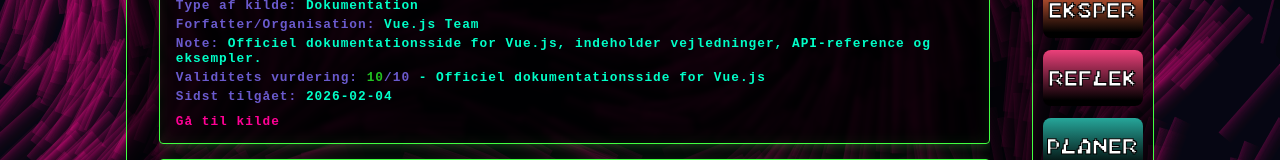
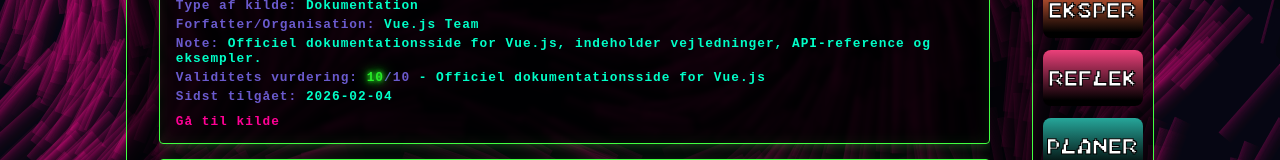
Before and after one commit to Gatherer4466/gatherer4466.github.io, a Vue app: page /literature in a window 1280 px wide. In both pictures the pointer is over the element "10". Shown: the part 322-482 px from the top of the page. Built offline with nearby package versions, Linux system fonts and the light colour scheme.

Commit message:
Make the score shine when you hover over the card

```diff
--- a/src/components/viewSpecific/literature/SourceCard.vue
+++ b/src/components/viewSpecific/literature/SourceCard.vue
@@ -6,7 +6,7 @@
     <p v-if="note"><strong>Note:</strong> {{ note }}</p>
     <p>
       <strong>Validitets vurdering: </strong>
-      <span :style="{ color: validityColor }">
+      <span class="validity-score" :style="{ color: validityColor }">
         {{ validity }}
       </span>
       <span>/10</span> - {{ validityNote }}
@@ -94,4 +94,16 @@ const validityColor = computed(() => {
   text-decoration: underline;
 }
 
+.validity-score {
+  transition: text-shadow 0.2s ease, filter 0.2s ease;
+}
+
+.source-card:hover .validity-score {
+  text-shadow:
+    0 0 4px currentColor,
+    0 0 8px currentColor,
+    0 0 14px currentColor;
+  filter: brightness(1.2);
+}
+
 </style>
```
